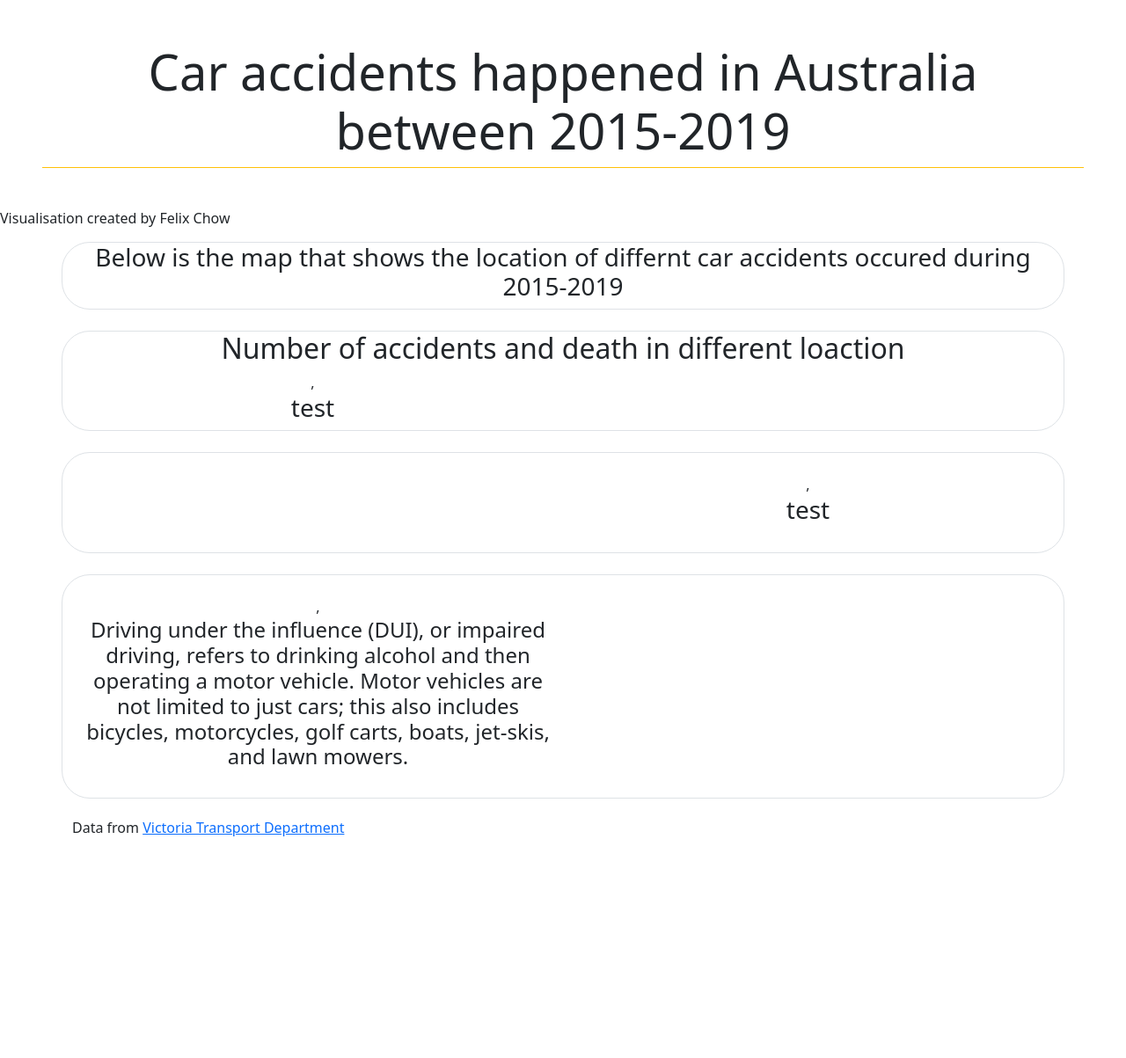
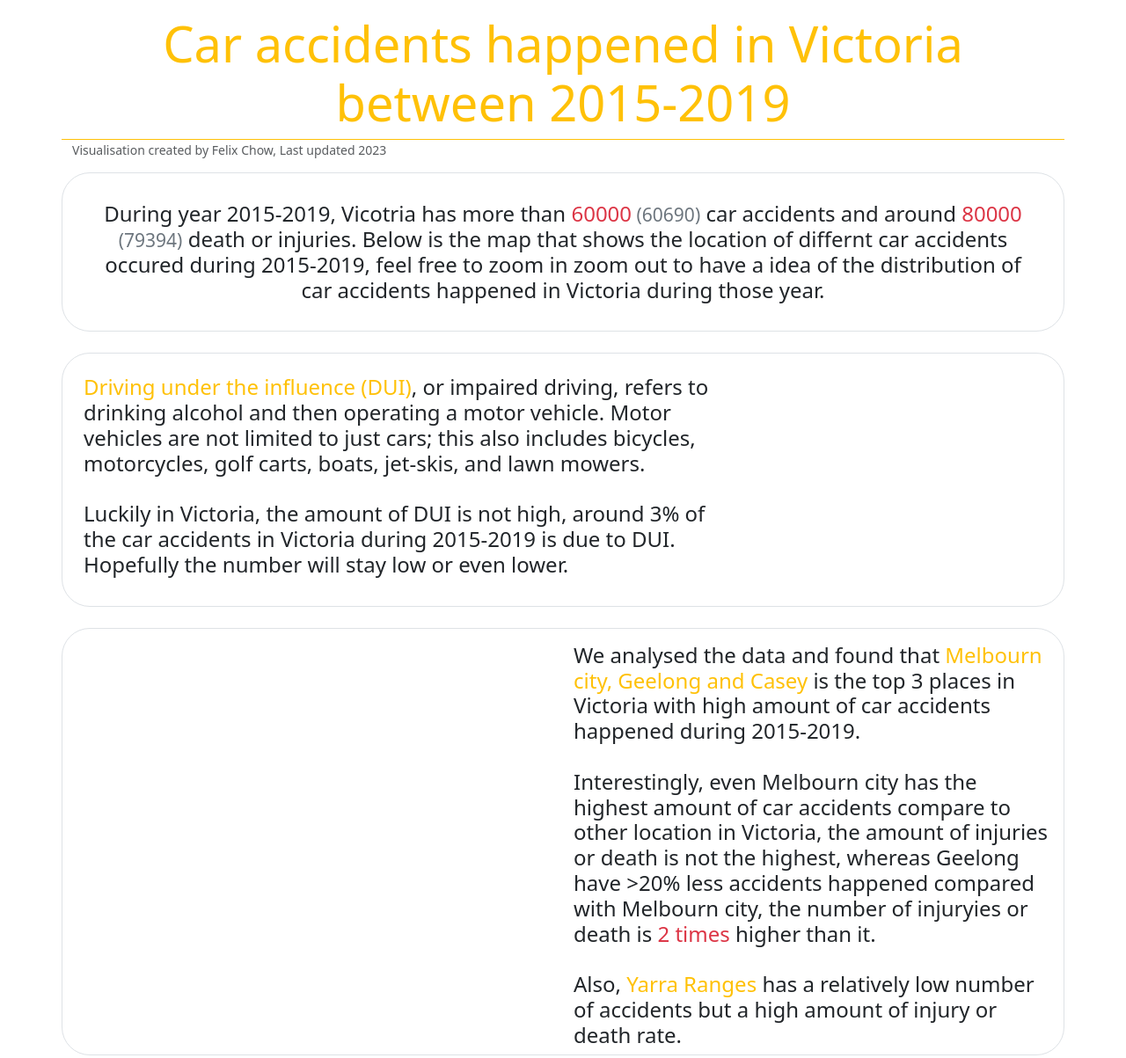
Before and after one commit to FelixCCN/FIT3179, a plain HTML site: page index.html in a window 1280 px wide. Shown: the top 1203 px of the page at 88% size. Before the commit the page ends 975 px from the top, so only its background shows below. Drawn offline with nearby package versions, Linux system fonts and the light colour scheme; a script that the page names is missing.

Commit message:
Update index.html

```diff
--- a/index.html
+++ b/index.html
@@ -15,55 +15,87 @@
 </head>
 
 <body>
-    <div class="ml-3 m-5 border-bottom border-warning border-1 text-center">
-        <h1 class="display-4">Car accidents happened in Australia between 2015-2019</h1>
+    <div class="mt-3 mb-1 container border-bottom border-warning border-1 text-center">
+        <h1 class="display-4 text-warning">Car accidents happened in Victoria between 2015-2019</h1>
     </div>
-    <h6 class="mb-3 text-left secondary"> Visualisation created by Felix Chow</h6>
+    <h6 class="mb-3 container text-left small text-body-secondary"> Visualisation created by Felix Chow, Last updated 2023</h6>
+
+
 
 
     <div class=" border container rounded-5 text-center">
-        <h3>Below is the map that shows the location of differnt car accidents occured during 2015-2019</h3>
-    <div id="map_graph"></div>
+
+         <h4 class="m-3 p-3">
+            During year 2015-2019, Vicotria has more than <span class="text-danger">60000</span><small class="small text-secondary"> (60690)</small> car accidents and around
+            <span class="text-danger">80000</span><span class="small text-secondary"> (79394)</span> death or injuries.
+            Below is the map that shows the location of differnt car accidents occured during 2015-2019, feel free to zoom in zoom out to have a
+            idea of the distribution of car accidents happened in Victoria during those year.
+        </h3>
+    <div id="map_graph" class="mb-3 ml-6">
 
     </div>
+    </div>
 
-    <div class=" border mt-4 container rounded-5 text-center">
+
+
+    <div class="border p-4 mt-4 container rounded-5 text-right">
         <div class="row">
-            <h2>Number of accidents and death in different loaction</h2>
-            <div class="col">
-                ,<h3> test</h3>
-            </div>
-        <div id="chart_graph" class="col"></div>
+
+        <div class="col-8 text-body-right">
+            <h4> <span class="text-warning">Driving under the influence (DUI)</span>, or impaired driving, refers to drinking alcohol and then operating a motor vehicle. Motor vehicles are not limited to just cars; this also includes bicycles, motorcycles, golf carts, boats, jet-skis, and lawn mowers.
+
+                <p class="h4"><br>Luckily in Victoria, the amount of DUI is not high, around 3% of the car accidents in Victoria
+                during 2015-2019 is due to DUI. Hopefully the number will stay low or even lower.</p>
+            </h4>
+        </div>
+
+        <div id="pie_chart" class="col text-right"></div>
+
+    </div>
+    </div>
+
+
+    <div class=" border mt-4 container rounded-5 text-right">
+        <div class="row">
+
+    <div id="chart_graph" class="col mt-3 ml-3 mb-3"></div>
+
+
+            <div class="col pt-3 ">
+                <h4> We analysed the data and found that <span class="text-warning">Melbourn city, Geelong and Casey</span> is the top 3 places in Victoria
+                    with high amount of car accidents happened during 2015-2019.<br><br> Interestingly, even Melbourn city has the highest amount of
+                     car accidents compare to other location in Victoria, the amount of injuries or death is not the highest, whereas Geelong have
+                     >20% less accidents happened compared with Melbourn city, the number of injuryies or death is <span class="text-danger">2 times</span>
+                     higher than it.
+                     <br><br>
+                     Also, <span class="text-warning">Yarra Ranges</span> has a relatively low number of accidents but a high amount of injury or death rate.
+                </h4>
             </div>
     </div>
+    </div>
 
-    <div class="border p-4 mt-4 container rounded-5 text-center">
+    <div class="border  mt-4 container rounded-5 text-left">
         <div class="row">
 
-            <div id="area_graph" class="col"></div>
+            <div class="col p-4">
+                <h4> When we look at which speed zones do most of the accidents happened in. Not suprised that
+                    <span class="text-warning">100 km/hr </span>and <span class="text-warning">110 km/hr</span> zone is the top 2 speed zone
+                    where most traffic accidents happened in.
+                    <br><br>
+                    However, what interesting is the 3rd speed zone where most accident happened in is the <span class="text-warning">20 km/hr</span>
+                     speed zone. <br><br>
+                     Low-speed accidents may not seem as severe as high-speed collisions, but they still carry the risk of causing serious injuries. Even if a vehicle is traveling at a slow speed, the impact can create enough force to cause significant harm to the occupants inside the car. Some common injuries that can occur in low-speed accidents include whiplash, concussions, and broken bones.
+                </h4>
+            </div>
 
-            <div class="col">
-                ,<h3> test</h3>
-            </div>
+            <div id="area_graph" class="col pt-5"></div>
 
         </div>
     </div>
 
-    <div class="border p-4 mt-4 container rounded-5 text-center">
-        <div class="row">
-
-        <div class="col">
-            ,<h4> Driving under the influence (DUI), or impaired driving, refers to drinking alcohol and then operating a motor vehicle. Motor vehicles are not limited to just cars; this also includes bicycles, motorcycles, golf carts, boats, jet-skis, and lawn mowers.
-            </h4>
-        </div>
-
-        <div id="pie_chart" class="col"></div>
-
-    </div>
-    </div>
 
     <div class="mt-4 mb-4 container text-left">
-        <h6>Data from     <a class="link-opacity-10-hover" href="https://vicroadsopendata-vicroadsmaps.opendata.arcgis.com/datasets/vicroadsmaps::road-crashes-for-five-years-victoria/explore?location=-37.745132%2C144.913437%2C8.72">
+        <h6>Data from <a class="link-opacity-10-hover" href="https://vicroadsopendata-vicroadsmaps.opendata.arcgis.com/datasets/vicroadsmaps::road-crashes-for-five-years-victoria/explore?location=-37.745132%2C144.913437%2C8.72">
             Victoria Transport Department</a></h6>
     </div>
 </body>
```
